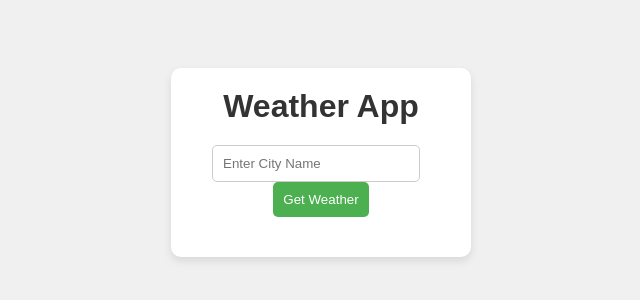
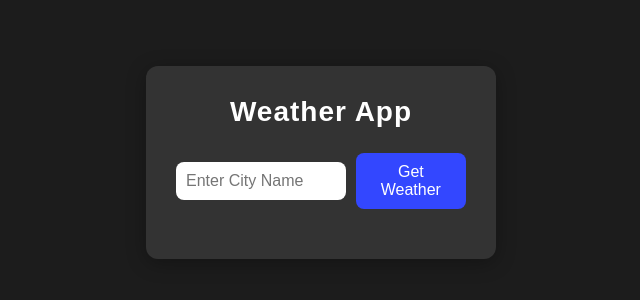
Before and after one commit to Vishnugupta2711/weather-app, a plain HTML site: page index.html in a window 1280 px wide. Shown: the part 238-538 px from the top of the page, without its empty margins (319-959 px from the left). Drawn offline with Linux system fonts and the light colour scheme.

Commit message:
update in css file

```diff
--- a/style.css
+++ b/style.css
@@ -1,71 +1,106 @@
+/* General Reset */
 * {
     margin: 0;
     padding: 0;
     box-sizing: border-box;
 }
 
+/* Body Styling */
 body {
-    font-family: Arial, sans-serif;
-    background-color: #f0f0f0;
+    font-family: 'Arial', sans-serif;
+    background-color: #1c1c1c;
     display: flex;
     justify-content: center;
     align-items: center;
     height: 100vh;
+    color: #fff;
 }
 
+/* Main Container Styling */
 .container {
-    background-color: white;
-    padding: 20px;
-    border-radius: 10px;
-    box-shadow: 0 4px 8px rgba(0, 0, 0, 0.1);
+    background-color: #333;
+    padding: 30px;
+    border-radius: 12px;
+    box-shadow: 0 4px 20px rgba(0, 0, 0, 0.3);
     text-align: center;
-    width: 300px;
+    width: 350px;
+    transition: all 0.3s ease;
 }
 
+/* Heading Styling */
 h1 {
-    margin-bottom: 20px;
-    color: #333;
+    color: #fff;
+    font-size: 28px;
+    margin-bottom: 25px;
+    letter-spacing: 1px;
 }
 
+/* Input Section Styling */
 .input-section {
+    display: flex;
+    justify-content: center;
+    align-items: center;
     margin-bottom: 20px;
 }
 
 #cityInput {
-    width: 80%;
+    width: 65%;
     padding: 10px;
+    border-radius: 8px;
+    border: none;
+    outline: none;
+    font-size: 16px;
     margin-right: 10px;
-    border: 1px solid #ccc;
-    border-radius: 5px;
 }
 
 button {
-    padding: 10px;
+    padding: 10px 15px;
+    border-radius: 8px;
+
     border: none;
-    background-color: #4CAF50;
-    color: white;
-    border-radius: 5px;
+    background-color: #3347ff;
+    color: #fff;
+    font-size: 16px;
     cursor: pointer;
+    transition: background-color 0.3s;
 }
 
 button:hover {
-    background-color: #45a049;
+    background-color: #293df2;
 }
 
 .weather-data {
     margin-top: 20px;
-    text-align: left;
 }
 
 .weather-data h2 {
-    margin-bottom: 10px;
+    font-size: 22px;
+    margin-bottom: 15px;
+    color: #f1f1f1;
 }
 
 .weather-data p {
-    margin: 5px 0;
+    margin: 8px 0;
+    font-size: 16px;
+    color: #dcdcdc;
 }
 
+.weather-data img {
+    width: 80px;
+    margin-bottom: 15px;
+}
+
+/* Error Message Styling */
 .error {
-    color: red;
+    color: #ff4d4d;
+    font-size: 18px;
     margin-top: 20px;
+    background-color: #4c4c4c;
+    padding: 10px;
+    border-radius: 8px;
 }
+
+/* Hover Effect for Container */
+.container:hover {
+    box-shadow: 0 6px 25px rgba(0, 0, 0, 0.6);
+}
```
